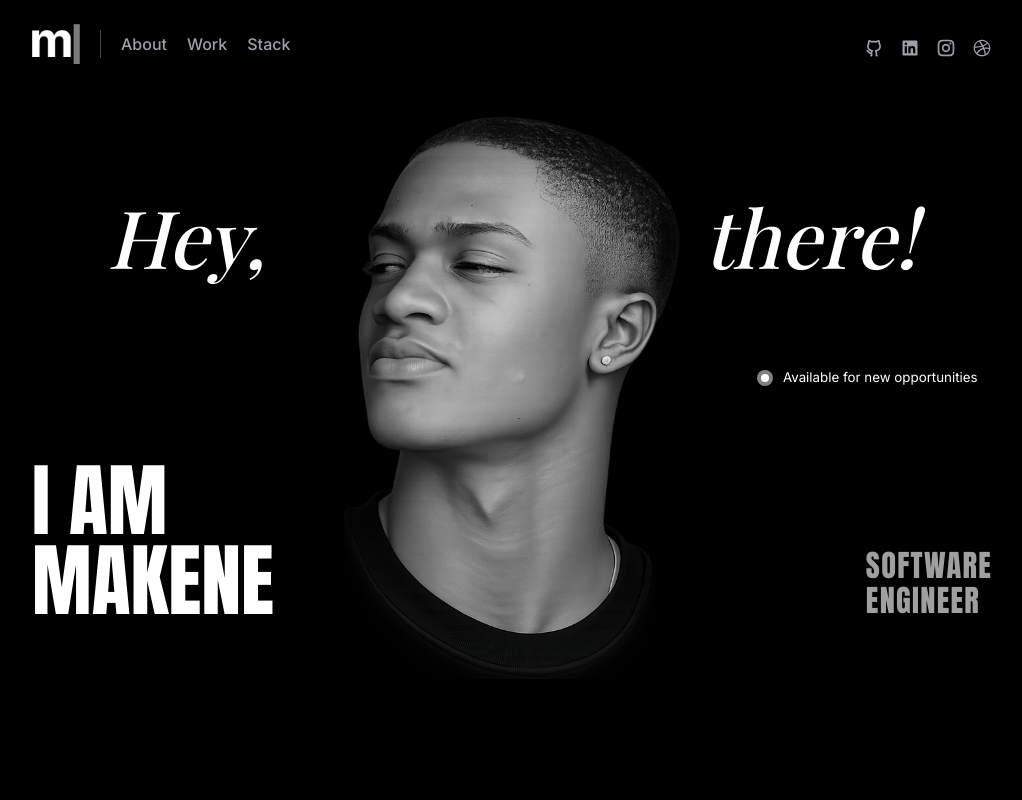
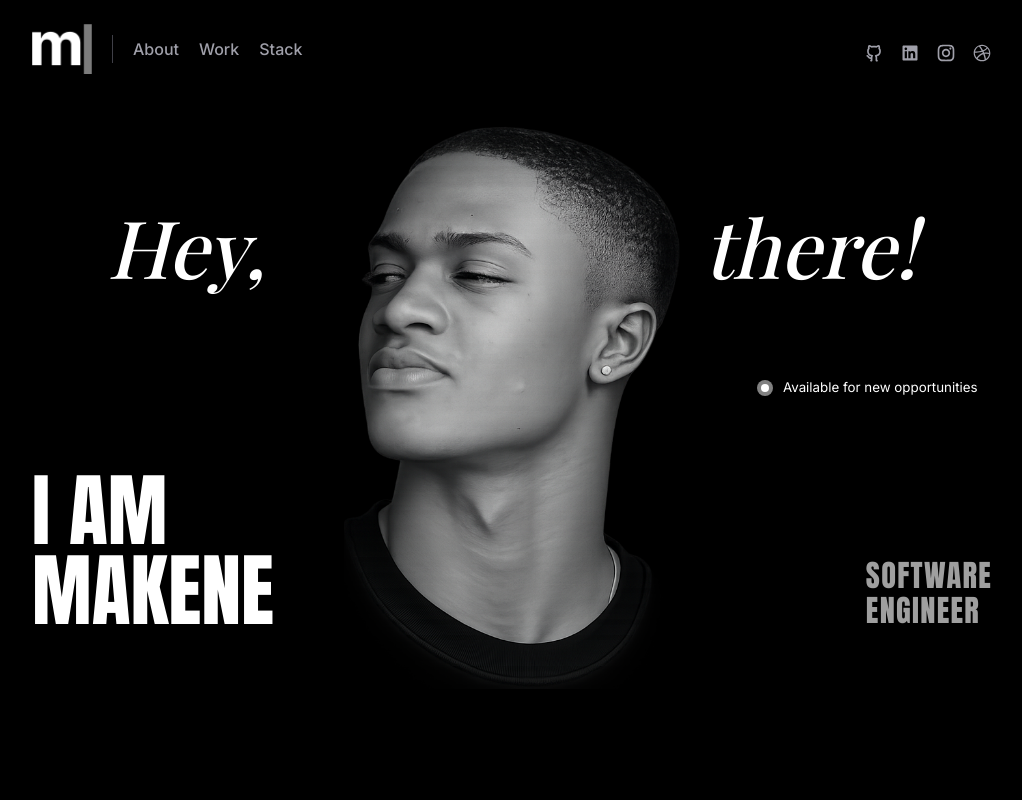
Before and after one commit to makeneto/makenedev, a React (Vite) app: page / in a window 1280 px wide. Shown: the top 800 px of the page, without its empty margins (128-1150 px from the left). Built offline with nearby package versions, Linux system fonts and the light colour scheme; no server answers; a web font is replaced by a local one.

Commit message:
style: apply variants in logo

```diff
--- a/src/components/Logo.tsx
+++ b/src/components/Logo.tsx
@@ -1,12 +1,20 @@
 import { NavLink } from "react-router-dom"
 
-export default function Logo() {
+interface LogoProps {
+  variant: "nav" | "footer"
+}
+
+export default function Logo({ variant }: LogoProps) {
   return (
     <NavLink to="/" prefetch="intent">
       <img
         src="/assets/makenedev-logo.png"
         alt="Makenedev's Logo"
-        className="w-12"
+        className={
+          variant === "nav"
+            ? "w-8 sm:w-12"
+            : "w-15 justify-self-center sm:justify-self-start"
+        }
       />
     </NavLink>
   )
```
